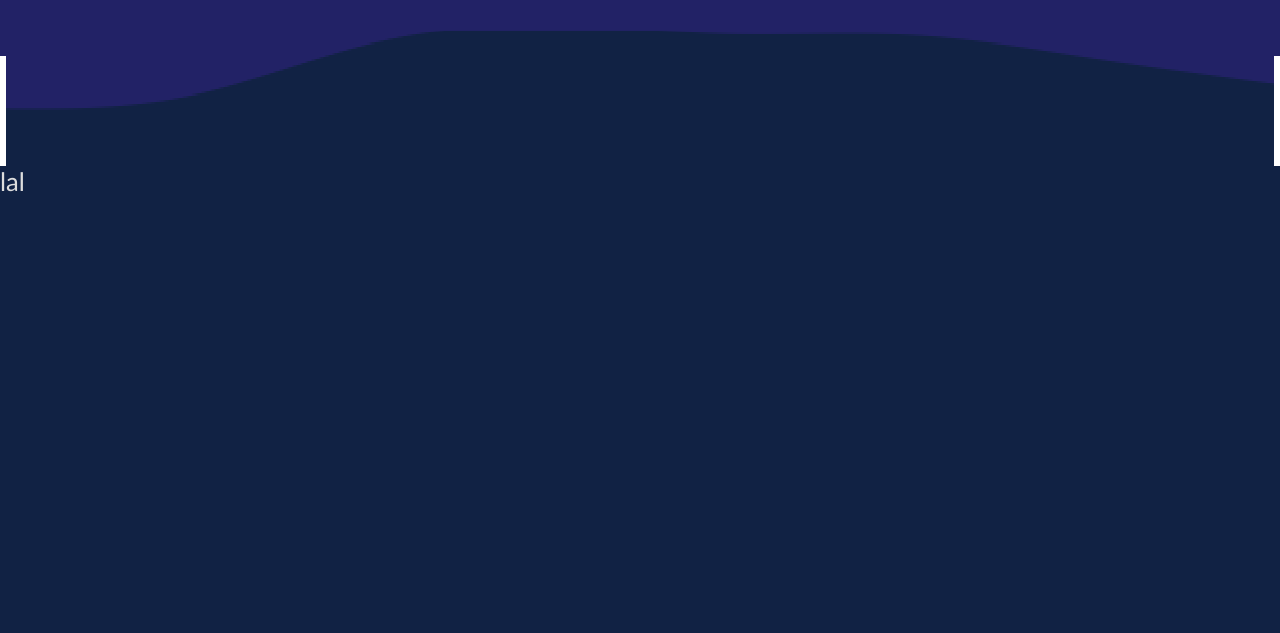
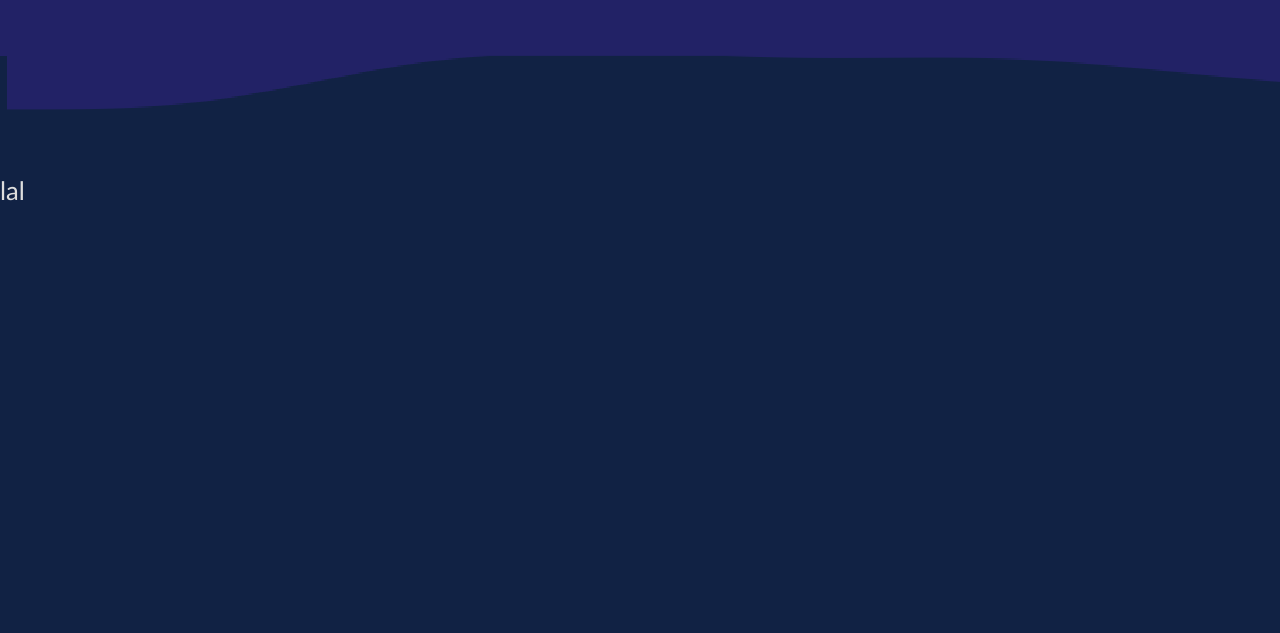
Before and after one commit to SG-Technikum/HobbyFinder, a plain HTML site: page FLL24 - Kopie/index.html in a window 1280 px wide. Shown: the part 167-800 px from the top of the page. Drawn offline with Linux system fonts and the light colour scheme.

Commit message:
styling fix

```diff
--- a/FLL24 - Kopie/index.html
+++ b/FLL24 - Kopie/index.html
@@ -16,9 +16,11 @@
             <button id="btn">suchen</button>
             <h1>HobbyFinder</h1>
         </span>
+
     </section>
-    <div class ="spacer layer1"></div>
+
     <section class = "bottom">
+        <div class ="spacer layer1"></div>
         <p></p>
         <div>
             <p>lal</p>
--- a/FLL24 - Kopie/res/styles/main.css
+++ b/FLL24 - Kopie/res/styles/main.css
@@ -23,19 +23,17 @@ p, a, b, li, ul, ol, h1, h2, h3, h4, h5, h6, input, button{
 
 .spacer{
     white-space: nowrap;
-
-    width:100%;
+    width:110%;
     height: 10%;
     image-rendering: pixelated;
     margin:none;
     border:none;
-    background-size:100%;
     background-size: cover;
 
     }
     .layer1{
+        transform: scaleY(-1);
         aspect-ratio: 15/1;
-        transform: scaleY(-1.6);
         background-image: url("png/wave-haikei.png");
     }
 
```
